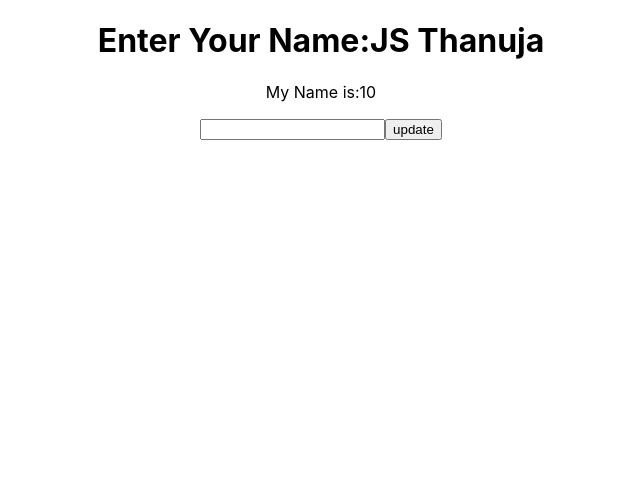
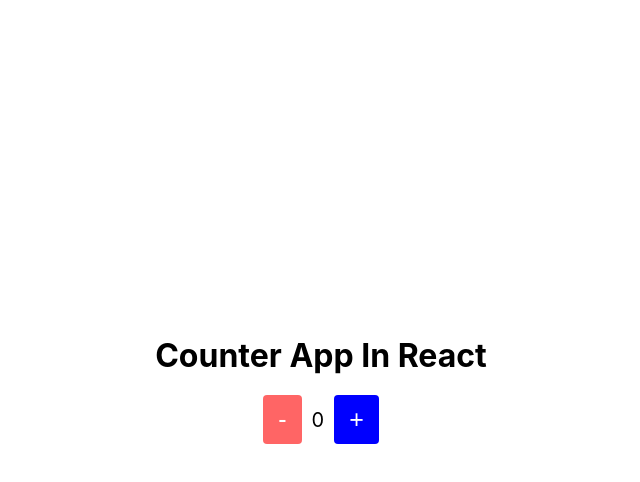
Before and after one commit to jsThanuja/React-JS, a React (Create React App) app in the folder project-react/: page / in a window 1280 px wide. Shown: the top 482 px of the page, without its empty margins (319-959 px from the left). Built offline with nearby package versions, Linux system fonts and the light colour scheme.

Commit message:
Creating counter app

```diff
--- a/project-react/src/App.js
+++ b/project-react/src/App.js
@@ -11,13 +11,15 @@ import ClassClick from './components/ClassClick.js';
 import EventBind from './components/EventBind.js';
 import EventStateBind from './components/EventStateBind.js';
 import FuctionHook from './components/FuncionHook.js';
+import CounterApp from './components/CounterApp.js';
 
 class App extends Component {
   render() {
     return (
       <div className="App">
-        <FuctionHook/>
-    {/* <EventStateBind/>
+        <CounterApp/>
+       {/*  <FuctionHook/>
+    <EventStateBind/>
          <EventBind/>
        <FuctionClick/>
        <ClassClick />
--- /dev/null
+++ b/project-react/src/components/CounterApp.js
@@ -0,0 +1,34 @@
+import {useState} from "react"
+import './count.css';
+
+
+function CounterApp () {
+
+
+let [counter,setcounter] = useState(0);
+let stock = 10;
+    return(
+        <>
+        <h1>Counter App In React </h1>
+        <div  className="Wrapper">
+            <button className="minus" disabled={counter === 0} onClick={() =>
+                {
+                    if(counter>0){
+                        setcounter(counter-1)
+                    }
+                }
+            }> - </button>
+            <p className="counter">{counter} </p>
+             <button className="plus" disabled={counter === stock} onClick={() =>
+                {
+                    if(counter<stock){
+                        setcounter(counter+1)
+                    }
+                }
+            } > + </button>
+       </div> </>
+    )
+
+}
+
+export default CounterApp
--- /dev/null
+++ b/project-react/src/components/count.css
@@ -0,0 +1,41 @@
+body{
+    display: flex;
+    height: 100vh;
+    align-items: center;
+    justify-content: center;
+
+}
+*{
+    margin: 0;
+    padding: 0;
+    box-sizing: border-box;
+}
+.Wrapper{
+    display: flex;
+    justify-content: center;
+    align-items: center;
+    gap: 10px;
+    margin: 20px;
+}
+.counter{
+    font-size: 20px;
+}
+.Wrapper button{
+    border: none;
+    outline: none;
+    padding: 10px 15px;
+    font-size: 25px;
+    border-radius: 4px;
+    color: white;
+    cursor: pointer;
+
+}
+button:disabled{
+    opacity: 0.6;
+}
+button.plus{
+    background-color: blue;
+}
+button.minus{
+    background-color: red;
+}
```
